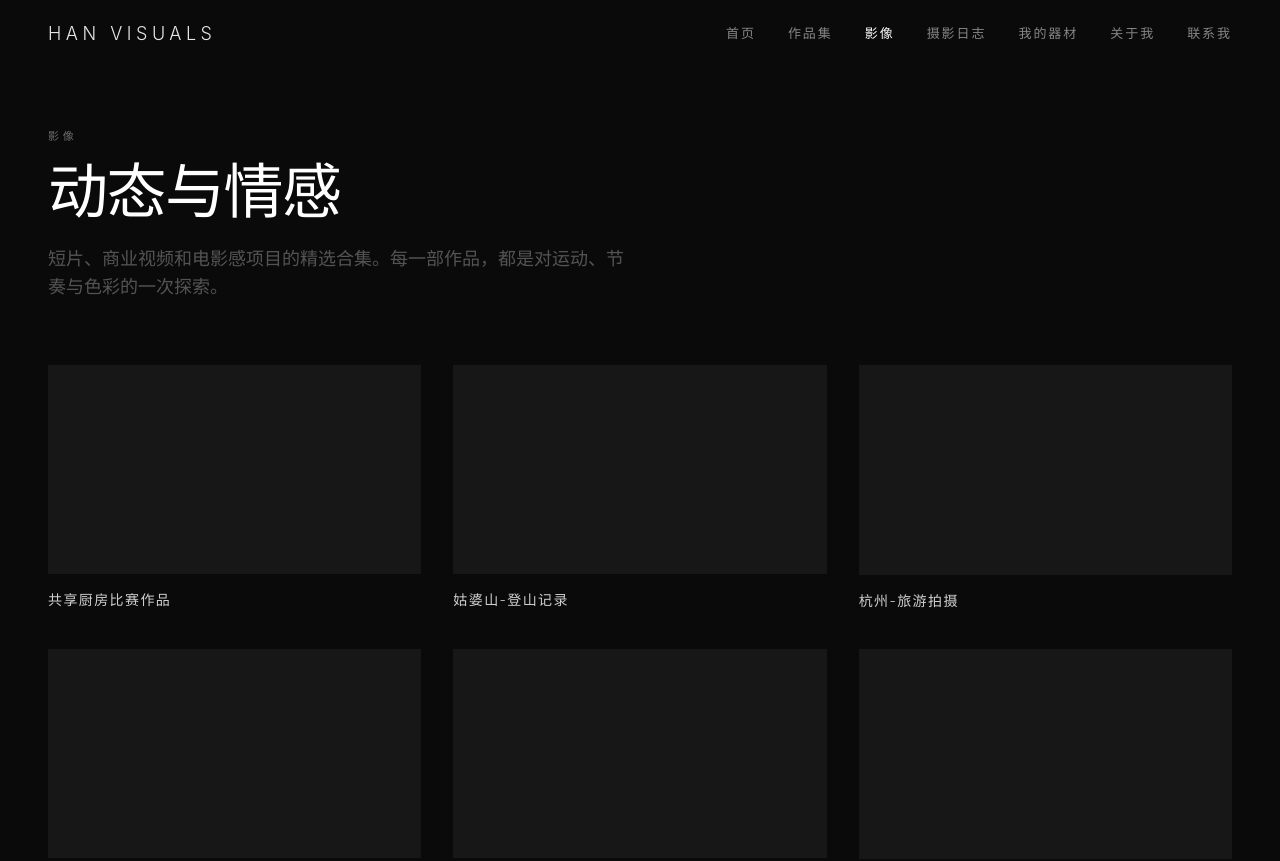
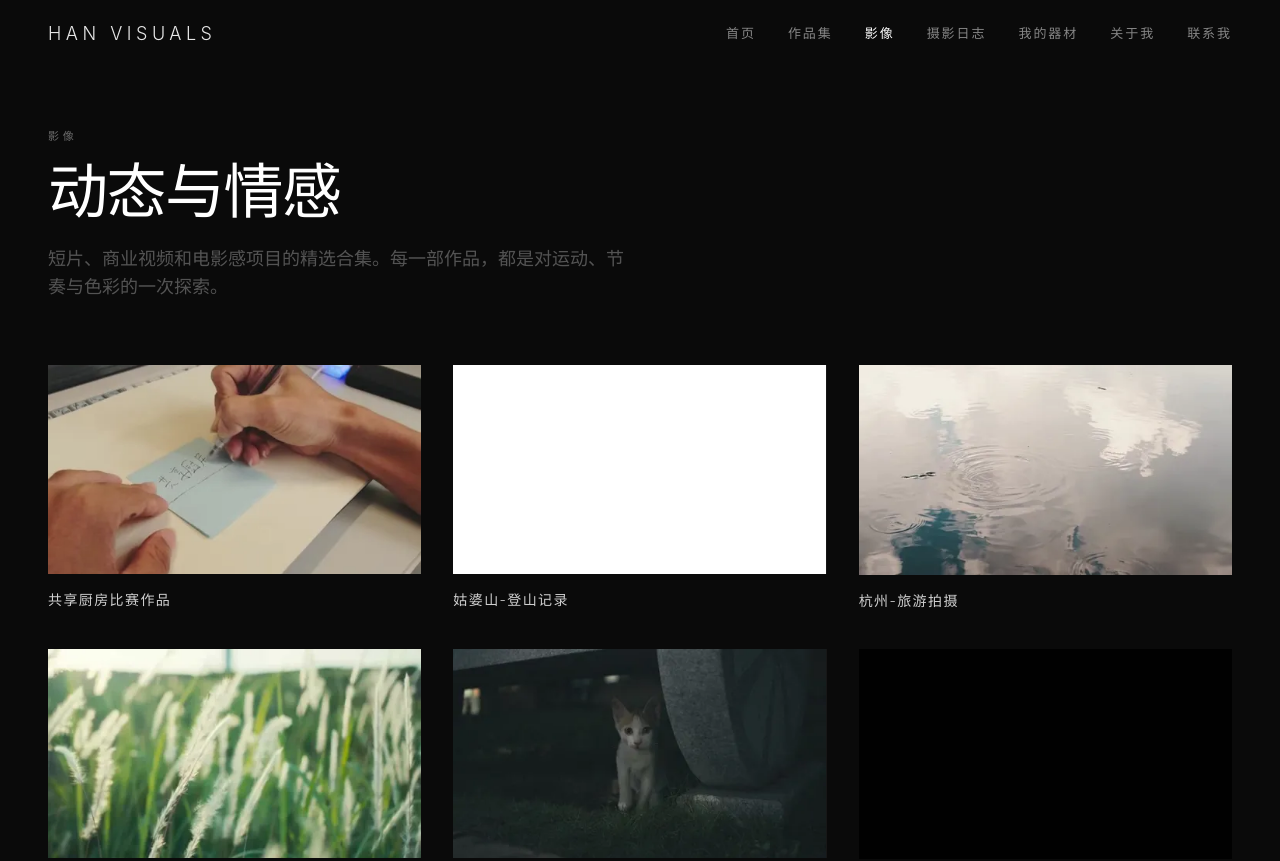
Before and after one commit to a3059366817-creator/han-visuals, a Next.js app: page /han-visuals/films in a window 1280 px wide. Shown: the top 861 px of the page. Built offline with nearby package versions, Linux system fonts and the light colour scheme.

Commit message:
Fix Picture component: main image in normal flow, blur absolute
The main image now stays in normal flow to define the container size.
Only the blur placeholder uses absolute positioning.
This prevents container collapse in non-absolute layouts.

```diff
--- a/src/components/shared/Picture.tsx
+++ b/src/components/shared/Picture.tsx
@@ -39,34 +39,37 @@ export default function Picture({
 
   return (
     <div className={className} style={{ position: "relative", overflow: "hidden", ...style }}>
+      {/* Blur placeholder: absolutely positioned so it doesn't affect layout */}
       {blurSrc && !loaded && (
         <img
           src={blurSrc}
           alt=""
           aria-hidden="true"
-          className={imgClassName}
           style={{
-            position: "absolute", inset: 0, width: "100%", height: "100%",
-            objectFit: "cover", filter: "blur(20px)", transform: "scale(1.1)",
-            transition: "opacity 0.4s",
+            position: "absolute",
+            inset: 0,
+            width: "100%",
+            height: "100%",
+            objectFit: "cover",
+            filter: "blur(20px)",
+            transform: "scale(1.1)",
           }}
         />
       )}
       {webpSrc ? (
-        <picture>
+        <picture style={{ display: "block" }}>
           <source srcSet={`${bp}${webpSrc}`} type="image/webp" />
           <img
             src={fallbackSrc}
             alt={alt}
             loading={loading}
             {...(fetchPriority ? { fetchPriority } : {})}
-            onLoad={() => { setLoaded(true); onLoad?.(); }}
+            onLoad={() => {
+              setLoaded(true);
+              onLoad?.();
+            }}
             className={imgClassName}
-            style={{
-              opacity: loaded ? 1 : 0, transition: "opacity 0.4s",
-              ...(blurSrc ? { position: "absolute", inset: 0 } : {}),
-              width: "100%", height: "100%", objectFit: "cover",
-            }}
+            style={{ opacity: loaded ? 1 : blurSrc ? 0 : 1, transition: "opacity 0.4s" }}
           />
         </picture>
       ) : (
@@ -75,7 +78,10 @@ export default function Picture({
           alt={alt}
           loading={loading}
           {...(fetchPriority ? { fetchPriority } : {})}
-          onLoad={() => { setLoaded(true); onLoad?.(); }}
+          onLoad={() => {
+            setLoaded(true);
+            onLoad?.();
+          }}
           className={imgClassName}
         />
       )}
```
